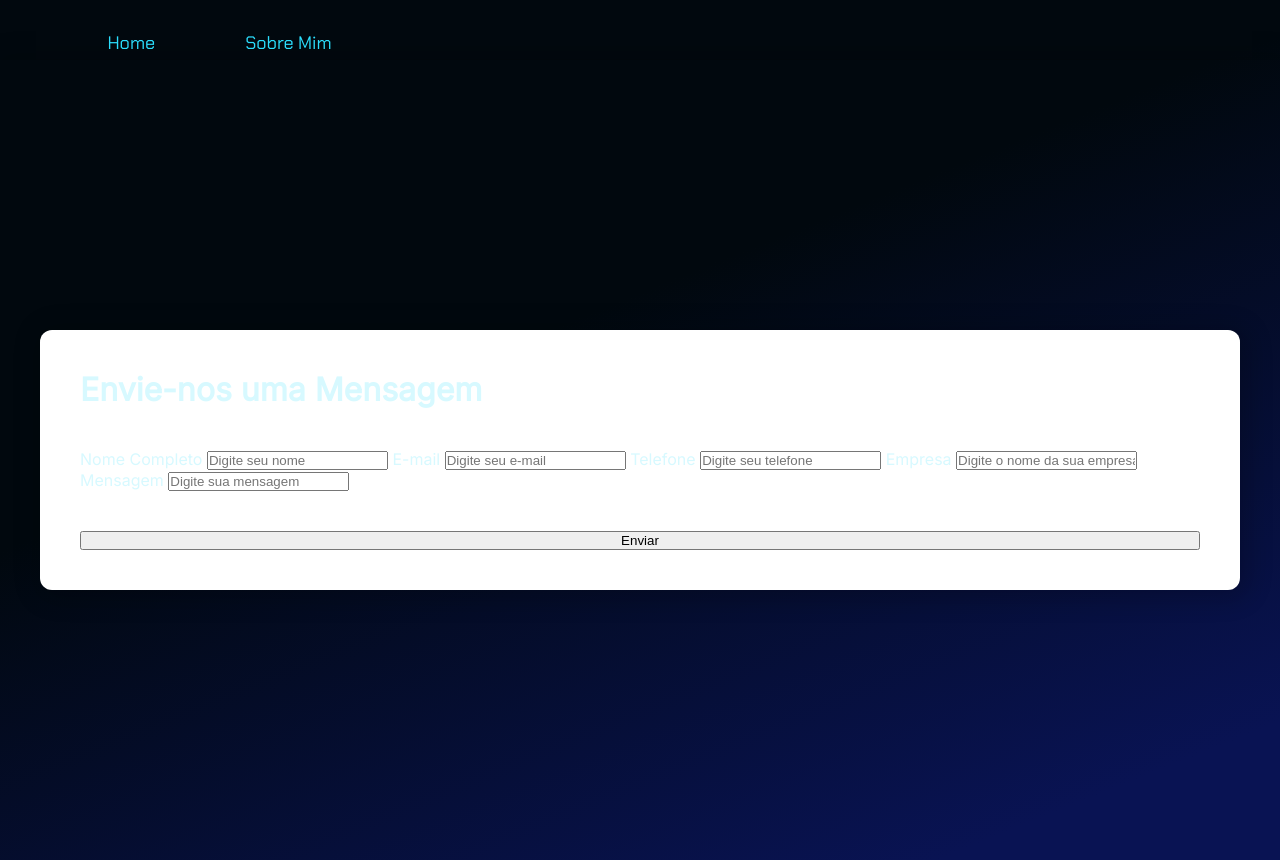
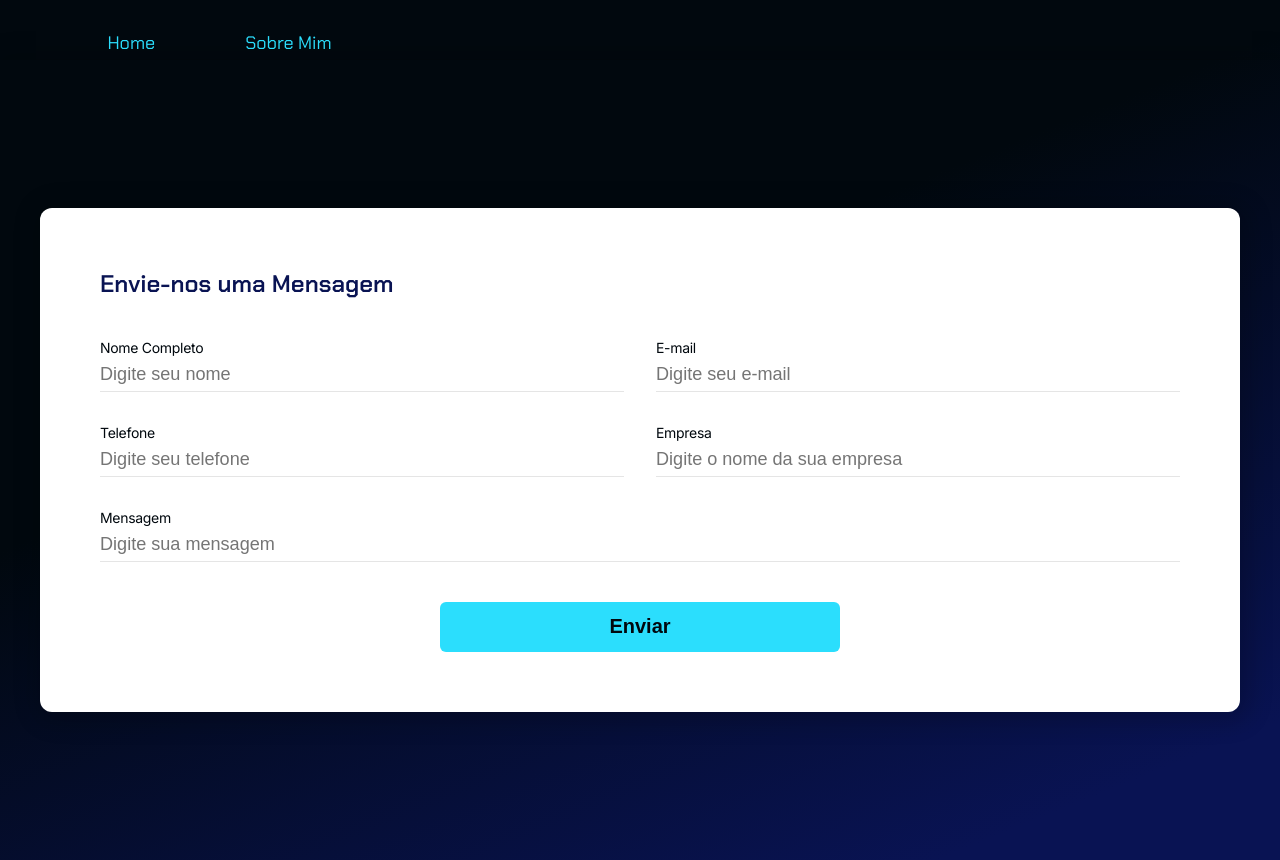
Before and after one commit to cleberdorea/sitepessoal, a plain HTML site: page form.html in a window 1280 px wide. Drawn offline with Linux system fonts and the light colour scheme.

Commit message:
cncel edit css

```diff
--- a/styles/form.css
+++ b/styles/form.css
@@ -1,40 +1,122 @@
-.contact {
+.contact{
     display: flex;
     align-items: center;
     justify-content: center;
+
     width: 100%;
-    min-height: 100vh; /* Use min-height para garantir que ocupe pelo menos 100% da altura da tela */
+    height: 100vh;
     box-shadow: 3px 3px 25px 6px rgba(0, 0, 0, 0.2);
-  }
 
-  .contact__box {
+}
+
+.contact__box{
     display: flex;
     background: #fff;
     box-shadow: 3px 3px 25px 6px rgba(0, 0, 0, 0.2);
     border-radius: 12px;
+
     width: 100%;
     max-width: 1200px;
-    flex-direction: column; /* Alterado para coluna em telas menores */
-  }
+}
 
-  .contact__box__form {
+.contact__box__form{
     display: flex;
     flex-direction: column;
     row-gap: 40px;
-    padding: 40px; /* Reduzido o padding para melhor se adaptar a telas menores */
-  }
 
-  /* ... Outros estilos ... */
+    flex: 1;
+    padding: 60px;
+}
 
-  /* Ajustes para telas menores */
-  @media (max-width: 768px) {
-    .contact__box__form {
-      padding: 20px; /* Reduzir ainda mais o padding para telas menores */
-    }
+.contact__box__form h1{
+    display: flex;
+    align-items: center;
+    justify-content: space-between;
+    font-family: var(--font-tech);
+    font-size: 1.5rem;
+    color: var(--cor-azul-marinho);
+}
 
-    .contact__box__form button {
-      width: 100%; /* Fazer o botão ocupar a largura total */
-    }
+.contact__box__form__inputs{
+    display: grid;
+    grid-template-columns: 1fr 1fr;
+    gap: 32px;
 
-    /* Exemplos adicionais de ajustes para telas menores conforme necessário */
-  }
+}
+
+label{
+    display: flex;
+    flex-direction: column;
+    row-gap: 8px;
+
+    font-size: 14px;
+    letter-spacing: -0.3px;
+    font-weight: 400;
+    color: var(--cor-azul-escuro);
+
+    position: relative;
+    padding-bottom: 6px;
+    border-bottom: 1px solid rgba(0, 0, 0, 0.1);
+
+}
+
+label:focus-within, label.active{
+    color: var(--cor-azul-marinho);
+}
+
+label:focus-within::after, label.active::after{
+    transform: scale(1);
+}
+
+label::after{
+    content: '';
+    position: absolute;
+    bottom: -1px;
+    left: 0;
+
+    transform: scaleX(0);
+    transform-origin: left;
+    transition: transform 0.4s;
+
+    width: 100%;
+    height: 2px;
+    background: var(--cor-azul-marinho);
+}
+
+label:last-child{
+    grid-column: 1 / 3;
+}
+
+
+label input{
+    font-size: 1.13rem;
+    border: 0;
+    outline: 0;
+    background: transparent;
+
+}
+
+.contact__box__form button{
+    display: flex;
+    align-items: center;
+    justify-content: center;
+    column-gap: 8px;
+
+    align-self: center;
+    width: 400px;
+    height: 50px;
+
+    font-size: 1.25rem;
+    font-weight: 600;
+    color: var(--cor-azul-escuro);
+    background: var(--cor-terciaria);
+    border-radius: 6px;
+    border: 0;
+    cursor: pointer;
+    transition: 0.4s;
+}
+
+.contact__box__form button:hover{
+    background: var(--cor-azul-marinho);
+    color: var(--cor-branco);
+}
--- a/styles/index.css
+++ b/styles/index.css
@@ -1,14 +1,15 @@
-/* Estilos padrão para telas grandes */
-.cabecalho {
+.cabecalho{
     padding: 2% 0% 0% 8%;
 }
 
-  .cabecalho__menu {
+.cabecalho__menu{
     display: flex;
     gap: 80px;
 }
 
-  .cabecalho__menu__link {
+
+
+.cabecalho__menu__link{
     font-family: var(--font-tech);
     font-size: 1.13rem;
     color: var(--cor-terciaria);
@@ -16,51 +17,57 @@
     padding: 5px;
 }
 
-  .cabecalho__menu__link:hover,
-  .cabecalho__menu__link:active {
+.cabecalho__menu__link:hover, .cabecalho__menu__link:active{
     text-decoration: underline;
     color: var(--cor-hover);
+
 }
 
-  .btn__contact {
+.btn__contact{
     width: 150px;
     text-align: center;
     padding: 5px;
+
     font-family: var(--font-secundaria);
     font-weight: 600;
     text-decoration: none;
+
     background-color: #2BFDBE;
     color: var(--cor-azul-escuro);
-    clip-path: polygon(0 0, 100% 0, 100% calc(100% - 25px), calc(100% - 25px) 100%, 0 100%);
+    clip-path: polygon(0 0,100% 0,100% calc(100% - 25px),calc(100% - 25px) 100%,0 100%);
+
     transition: 0.4s;
+
 }
 
-  .btn__contact:hover {
+.btn__contact:hover{
     background-color: var(--cor-hover);
 }
 
-  .titulo-destaque {
+.titulo-destaque{
     color: var(--cor-terciaria);
+
 }
 
-  .apresentacao {
+.apresentacao{
     padding: 5% 8%;
     display: flex;
-    flex-wrap: wrap;
     justify-content: space-between;
+
+
 }
 
-  .apresentacao__conteudo {
-    width: 100%;
-    max-width: 600px; /* Ajuste conforme necessário */
+.apresentacao__conteudo{
+    width: 50%;
     display: flex;
     flex-direction: column;
     gap: 40px;
 }
 
-  .apresentacao__conteudo__titulo {
+.apresentacao__conteudo__titulo{
     font-size: 3.13rem;
     font-family: var(--font-tech);
+
 }
 
 .apresentacao__conteudo__texto {
@@ -68,53 +75,56 @@
     font-family: var(--font-secundaria);
 }
 
-  .apresentacao__links {
-    width: 100%;
+.apresentacao__links{
     display: flex;
     flex-direction: column;
     align-items: center;
     justify-content: space-between;
     gap: 32px;
+
 }
 
-  .apresentacao__links__subtitulo {
+.apresentacao__links__subtitulo{
     font-family: var(--font-primaria);
     font-weight: 400;
     font-size: 1.5rem;
 }
 
-  .apresentacao__links__link {
-    width: 100%;
-    max-width: 400px; /* Ajuste conforme necessário */
+.apresentacao__links__link{
     display: flex;
     justify-content: center;
     gap: 16px;
     border: 2px solid var(--cor-terciaria);
+    width: 50%;
     font-family: var(--font-secundaria);
     font-size: 1.5rem;
     font-weight: 600;
     text-align: center;
     text-decoration: none;
+
     cursor: pointer;
     background-color: transparent;
     color: #2BDEFD;
     padding: 1.0rem;
+
 }
 
-  .apresentacao__links__link:hover {
+.apresentacao__links__link:hover{
     color: var(--cor-branco);
     border-color: var(--cor-branco);
 }
 
-  .imagem__home {
-    width: 100%;
+.imagem__home{
+    width: 50%;
 }
 
-  .rodape {
+.rodape{
     padding: 15px;
     color: var(--cor-terciaria);
     background-color: var(--cor-azul-escuro);
     text-align: center;
     font-family: var(--font-tech);
     font-size: 1.25rem;
+    /* font-weight: 400; */
+
 }
```
Lines whose indentation alone changed are shown as unchanged.
